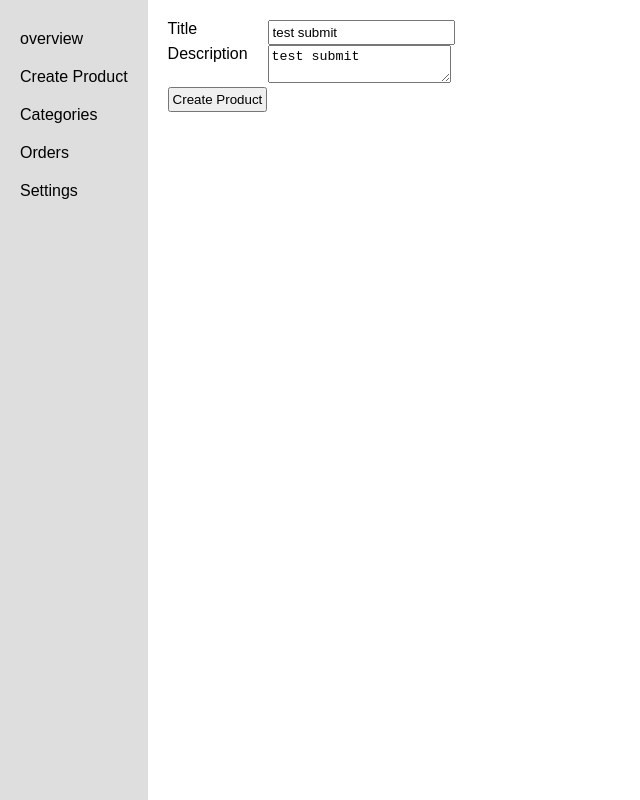
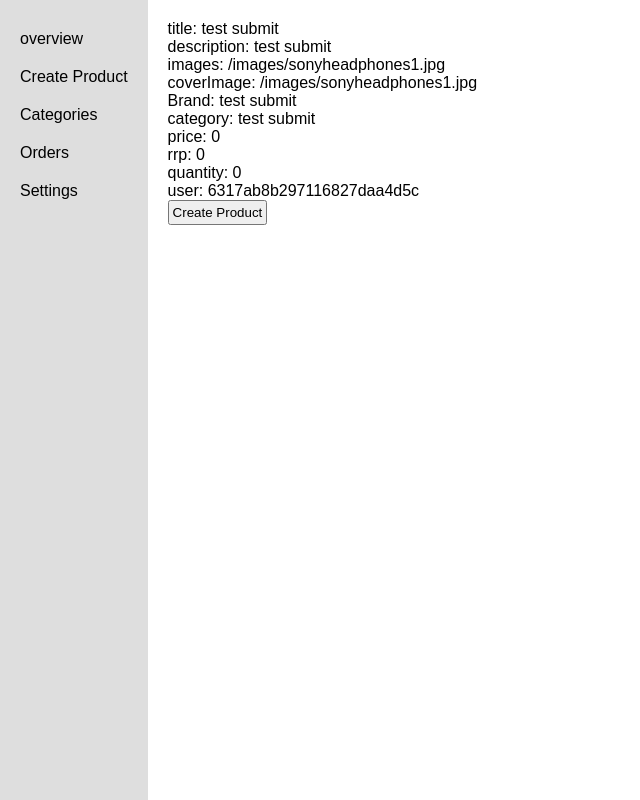
Before and after one commit to Jason-Smith-Code/ecommerce, a React (Create React App) app in the folder front-end/: page /admin/create-product in a window 1280 px wide. Shown: the whole page, without its empty margins (0-640 px from the left). Built offline with nearby package versions, Linux system fonts and the light colour scheme.

Commit message:
Update ProductForm.js

```diff
--- a/front-end/src/components/forms/ProductForm.js
+++ b/front-end/src/components/forms/ProductForm.js
@@ -1,5 +1,6 @@
 import React, { useState } from "react";
 import "./Forms.css";
+// import { sendProduct } from "../../features/products/productActions";
 
 export const ProductForm = () => {
   // Manage local state, these are the attributes we need to send.
@@ -17,38 +18,41 @@ export const ProductForm = () => {
   });
 
   // These methods will update the state properties.
-  function updateForm(value) {
-    return setProductAttributes((prev) => {
-      return { ...prev, ...value };
-    });
-  }
+  // function updateForm(value) {
+  //   return setProductAttributes((prev) => {
+  //     return { ...prev, ...value };
+  //   });
+  // }
 
   async function handleSubmit(e) {
     e.preventDefault();
     const newProduct = { ...productAttributes };
     console.log(newProduct);
-
-    // reset form
-    setProductAttributes({
-      title: "",
-      description: "",
-      images: [],
-      coverImage: "",
-      brand: "",
-      category: "",
-      price: 0.0,
-      rrp: 0.0,
-      quantity: 0,
-    });
+    let jsonProject = JSON.stringify(newProduct);
+    console.log(jsonProject);
+    // sendProduct(jsonProject);
   }
 
   return (
     <form
+      method="post"
       onSubmit={(e) => {
         handleSubmit(e);
       }}
     >
-      <div className="form-row">
+      <div>
+        <p>title: {productAttributes.title}</p>
+        <p>description: {productAttributes.description}</p>
+        <p>images: {productAttributes.images}</p>
+        <p>coverImage: {productAttributes.coverImage}</p>
+        <p>Brand: {productAttributes.brand}</p>
+        <p>category: {productAttributes.category}</p>
+        <p>price: {productAttributes.price}</p>
+        <p>rrp: {productAttributes.rrp}</p>
+        <p>quantity: {productAttributes.quantity}</p>
+        <p>user: {productAttributes.user}</p>
+      </div>
+      {/* <div className="form-row">
         <div className="form-col-1">
           <label>Title</label>
         </div>
@@ -75,106 +79,8 @@ export const ProductForm = () => {
             value={productAttributes.description}
             onChange={(e) => updateForm({ description: e.target.value })}
           />
-        </div>
-      </div>
-
-      {/* <div className="form-row">
-        <div className="form-col-1">
-          <label>Category</label>
-        </div>
-        <div className="form-col-2">
-          <select
-            name="category"
-            type="text"
-            placeholder="category"
-            value={productAttributes.category}
-            onChange={(e) => setProductAttributes({ category: e.target.value })}
-          >
-            <option value="cat1">Category 1</option>
-            <option value="cat2">Category 2</option>
-            <option value="cat3">Category 3</option>
-          </select>
-        </div>
-      </div>
-
-      <div className="form-row">
-        <div className="form-col-1">
-          <label>Brand</label>
-        </div>
-        <div className="form-col-2">
-          <select
-            name="category"
-            type="text"
-            placeholder="category"
-            value={productAttributes.brand}
-            onChange={(e) => setProductAttributes({ brand: e.target.value })}
-          >
-            <option value="cat1">Brand 1</option>
-            <option value="cat2">Brand 2</option>
-            <option value="cat3">Brand 3</option>
-          </select>
-        </div>
-      </div>
-
-      <div className="form-row">
-        <div className="form-col-1">
-          <label>price</label>
-        </div>
-        <div className="form-col-2">
-          <input
-            name="price"
-            type="number"
-            placeholder="0.00"
-            value={productAttributes.price}
-            onChange={(e) => setProductAttributes({ price: e.target.value })}
-          />
-        </div>
-      </div>
-
-      <div className="form-row">
-        <div className="form-col-1">
-          <label>rrp</label>
-        </div>
-        <div className="form-col-2">
-          <input
-            name="rrp"
-            type="number"
-            placeholder="0.00"
-            value={productAttributes.rrp}
-            onChange={(e) => setProductAttributes({ rrp: e.target.value })}
-          />
-        </div>
-      </div>
-
-      <div className="form-row">
-        <div className="form-col-1">
-          <label>stock</label>
-        </div>
-        <div className="form-col-2">
-          <input
-            name="stock"
-            type="number"
-            placeholder="0.00"
-            value={productAttributes.stock}
-            onChange={(e) => setProductAttributes({ stock: e.target.value })}
-          />
-        </div>
-      </div>
-
-      <div className="form-row">
-        <div className="form-col-1">
-          <label>active?</label>
-        </div>
-        <div className="form-col-2">
-          <input
-            name="true"
-            type="radio"
-            value={productAttributes.active}
-            onChange={(e) => setProductAttributes({ active: e.target.value })}
-          />
-        </div>
-      </div> */}
-
+        </div> */}
+      {/* </div> */}
       <input type="submit" value="Create Product" />
     </form>
   );
```
